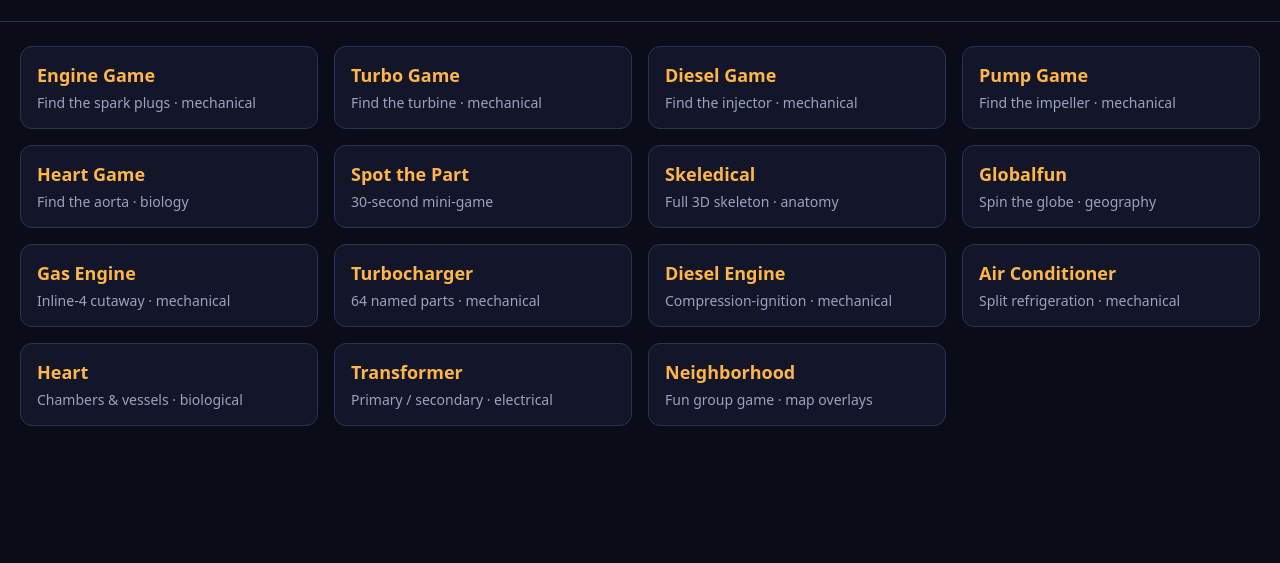
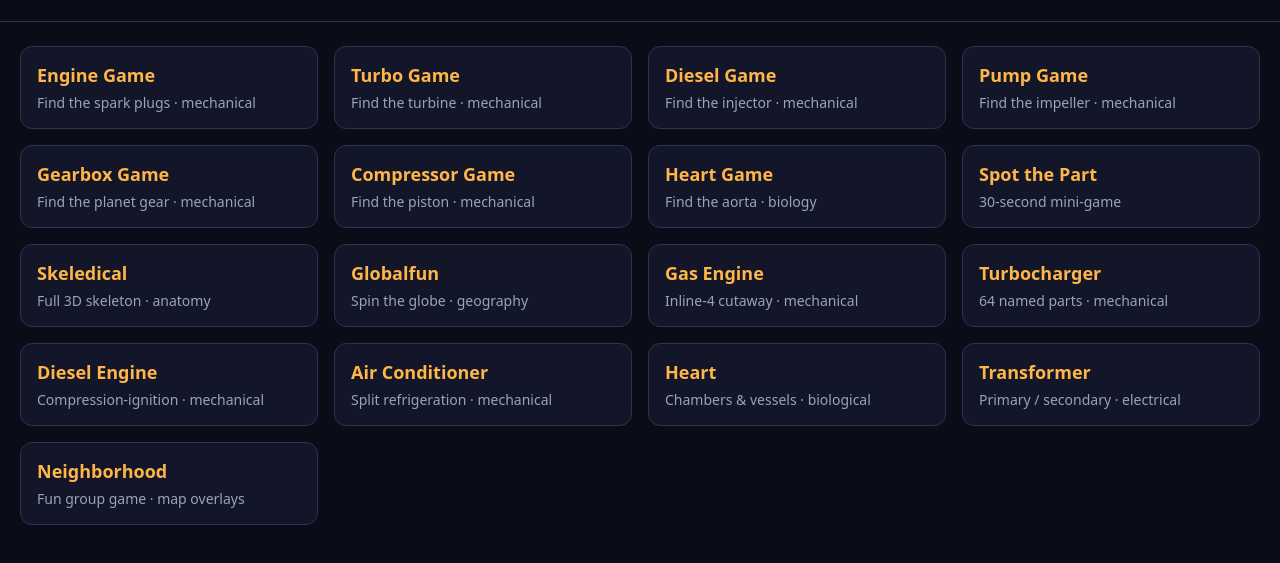
Before and after one commit to alandavs/finditnameit-models, a plain HTML site: page index.html in a window 1280 px wide. Shown: the part 93-656 px from the top of the page. Drawn offline with Linux system fonts and the light colour scheme.

Commit message:
Update library with confirmed working Engine-X games

```diff
--- a/index.html
+++ b/index.html
@@ -27,6 +27,8 @@
   <a class="card live" href="play/turbo.html"><h2>Turbo Game</h2><p>Find the turbine · mechanical</p></a>
   <a class="card live" href="play/diesel.html"><h2>Diesel Game</h2><p>Find the injector · mechanical</p></a>
   <a class="card live" href="play/pump.html"><h2>Pump Game</h2><p>Find the impeller · mechanical</p></a>
+  <a class="card live" href="play/gearbox.html"><h2>Gearbox Game</h2><p>Find the planet gear · mechanical</p></a>
+  <a class="card live" href="play/compressor.html"><h2>Compressor Game</h2><p>Find the piston · mechanical</p></a>
   <a class="card live" href="play/heart.html"><h2>Heart Game</h2><p>Find the aorta · biology</p></a>
   <a class="card live" href="play/spot.html"><h2>Spot the Part</h2><p>30-second mini-game</p></a>
   <a class="card live" href="https://alandavs.github.io/skeledical/" target="_blank"><h2>Skeledical</h2><p>Full 3D skeleton · anatomy</p></a>
```
